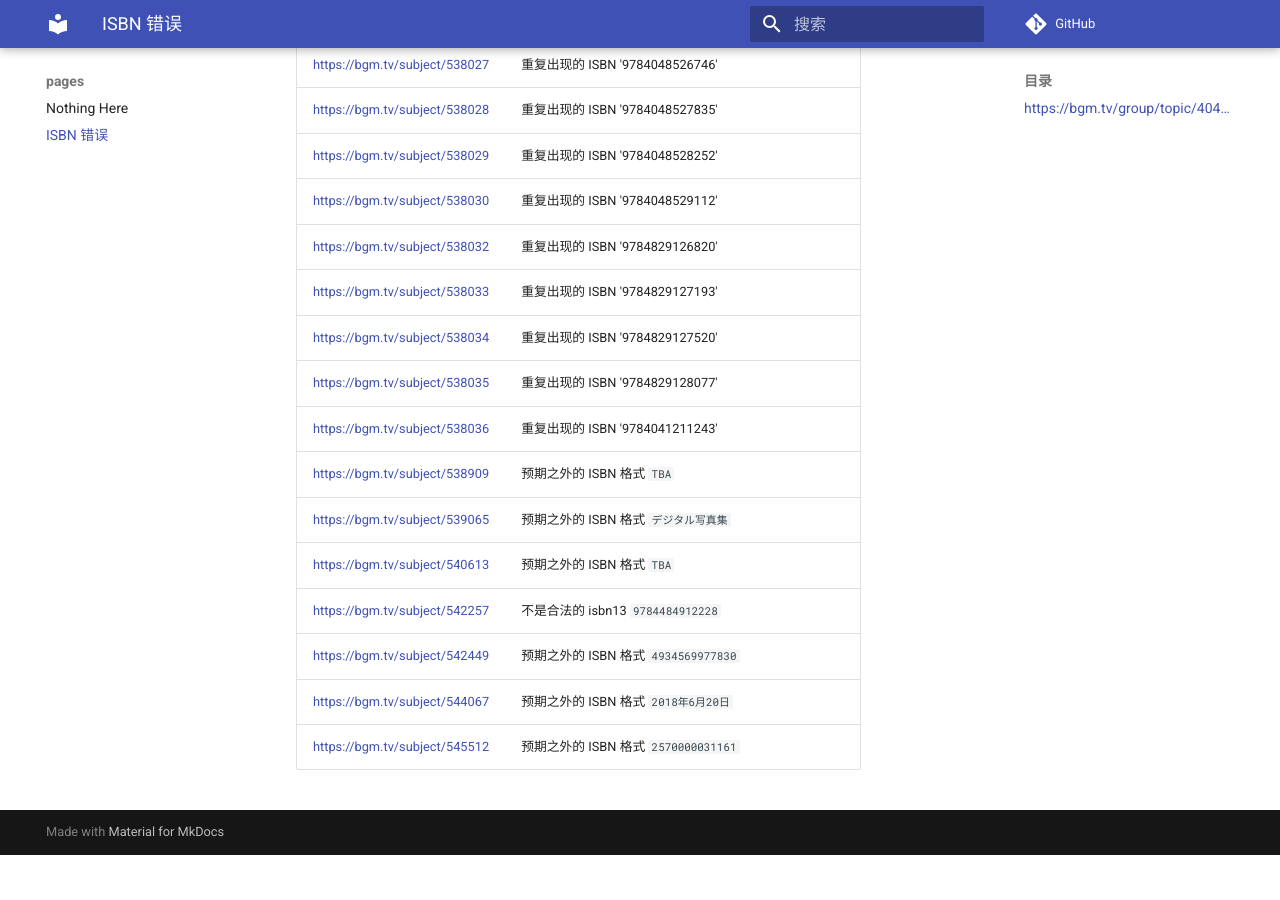
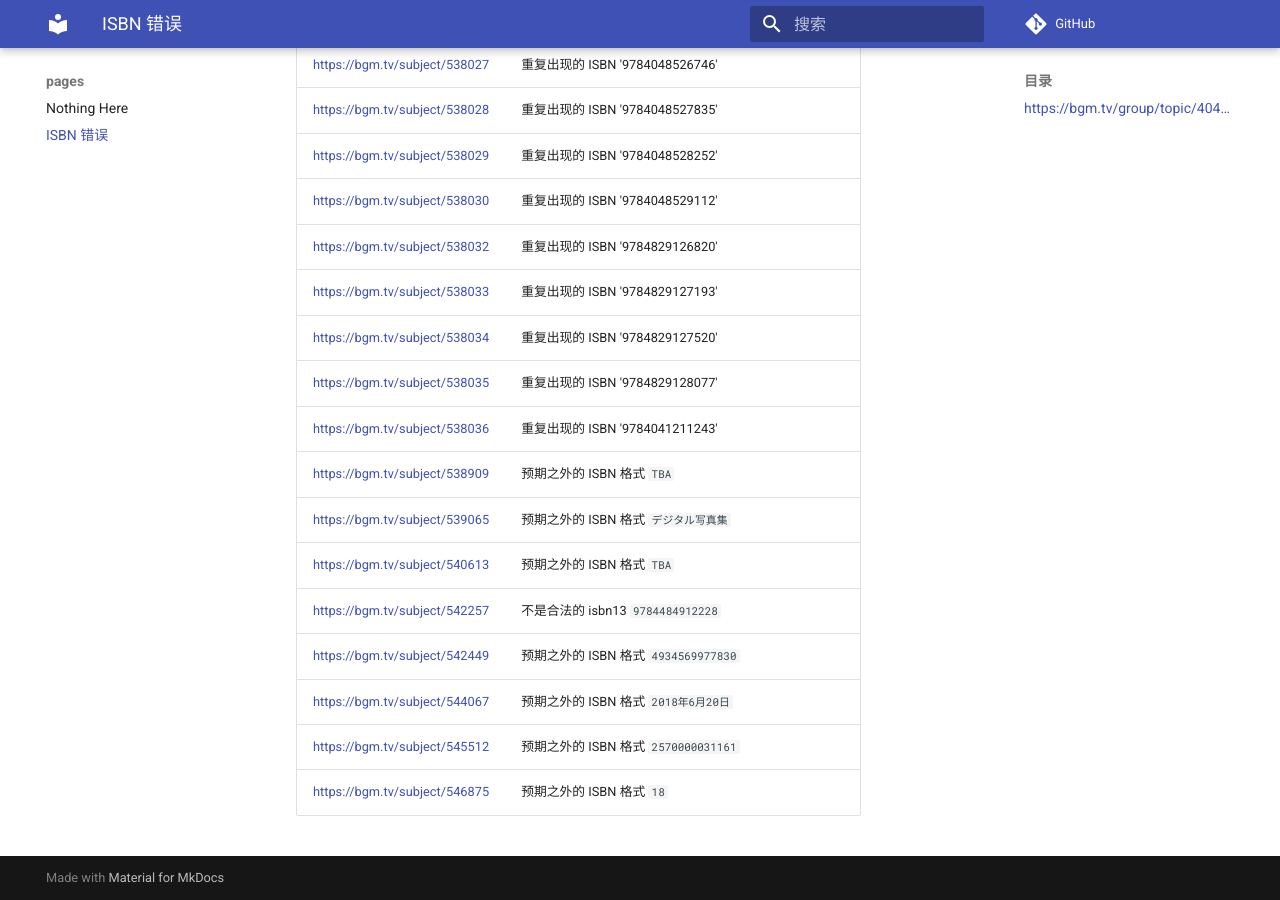
Before and after one commit to trim21/bangumi-pages, an MkDocs documentation site: the page built from docs/isbn.md, in a window 1280 px wide and 900 px high, scrolled down 6414 px. Built offline with MkDocs 1.6.1 and Material for MkDocs 9.7.7, drawn with Linux system fonts in a browser that asks for light colours; comment, search, counter and statistics services are not loaded; before the commit the page ends 7269 px from its top, so only the background shows below that; part of the change alters nothing that is shown.

Commit message:
update isbn.md

```diff
--- a/docs/isbn.md
+++ b/docs/isbn.md
@@ -1,7 +1,7 @@
 # ISBN 错误
 ## <https://bgm.tv/group/topic/404801>
 
-total 151
+total 152
 
 | url | error |
 | --- |  ---  |
@@ -156,3 +156,4 @@ total 151
 | <https://bgm.tv/subject/542449> | 预期之外的 ISBN 格式 `4934569977830` |
 | <https://bgm.tv/subject/544067> | 预期之外的 ISBN 格式 `2018年6月20日` |
 | <https://bgm.tv/subject/545512> | 预期之外的 ISBN 格式 `2570000031161` |
+| <https://bgm.tv/subject/546875> | 预期之外的 ISBN 格式 `18` |
```
